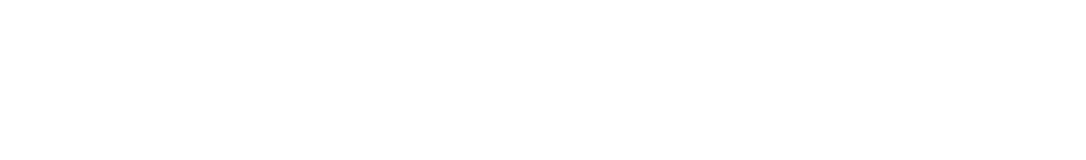
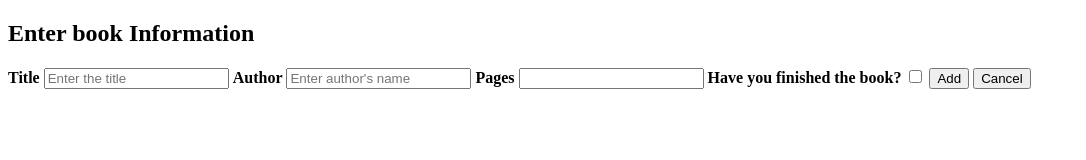
Before and after one commit to HakNart/library, a plain HTML site: page index.html in a window 1280 px wide. Shown: the whole page, without its empty margins (0-1086 px from the left). Drawn offline with Linux system fonts and the light colour scheme.

Commit message:
Create form structure to fill in book details in html

```diff
--- a/index.html
+++ b/index.html
@@ -6,5 +6,25 @@
     </head>
     <body>
 
+        <div class='form-popup' id='myForm'>
+            <form>
+                <h2>Enter book Information</h2>
+
+                <label for="title"><b>Title</b></label>
+                <input type='text' placeholder="Enter the title" name='title' required>
+
+                <label for='author'><b>Author</b></label>
+                <input type="text" placeholder="Enter author's name" name='title' required>
+
+                <label for='pages'><b>Pages</b></label>
+                <input type="number" name='pages' required>
+
+                <label for='isRead'><b>Have you finished the book?</b></label>
+                <input type='checkbox' name='isRead'>
+
+                <button type='submit'>Add</button>
+                <button type='button'>Cancel</button>
+            </form>
+        </div>
     </body>
 </html>
```
